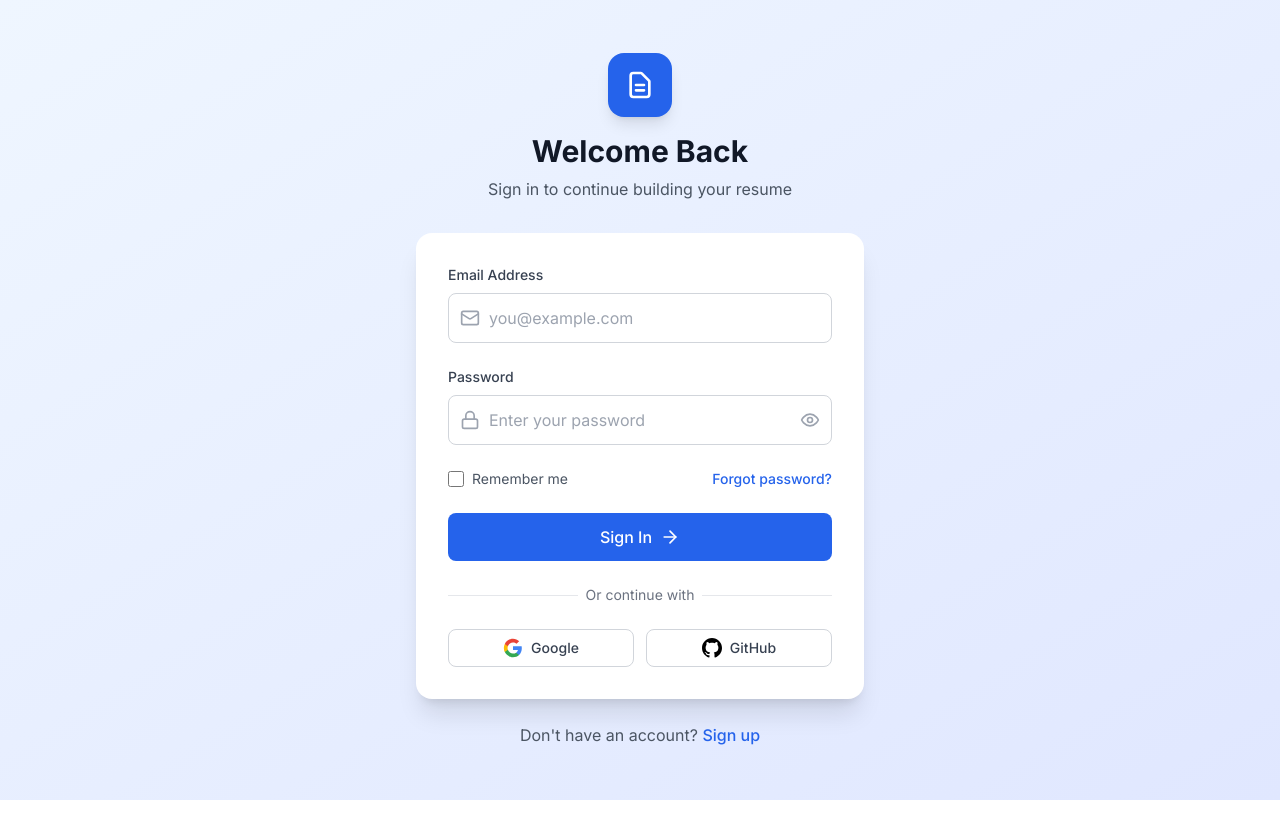
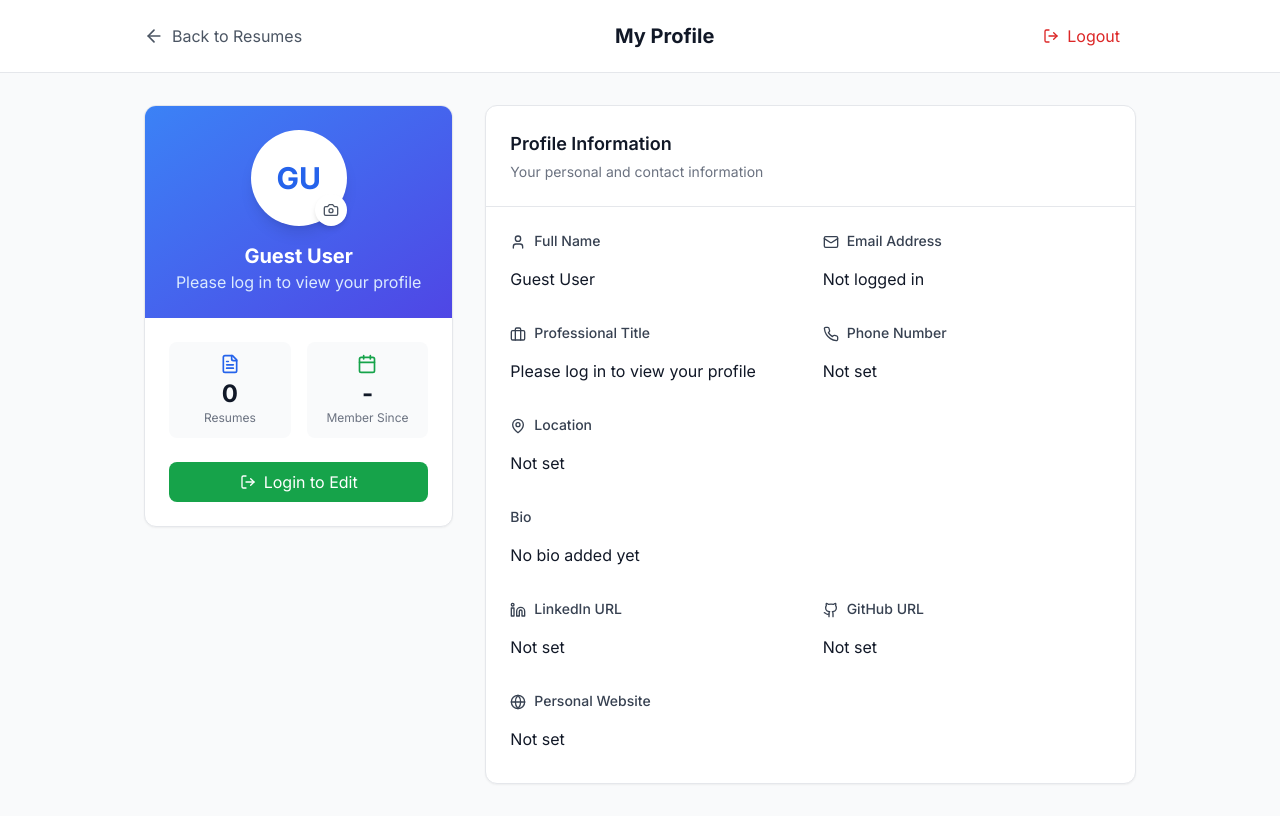
Before and after one commit to Shahil2005/MeeRes, a React (Vite) app in the folder client/: page /profile in a window 1280 px wide. Before the commit this address led to /login. Built offline with nearby package versions, Linux system fonts and the light colour scheme.

Commit message:
profile section displaying added

```diff
--- a/client/src/pages/Login.jsx
+++ b/client/src/pages/Login.jsx
@@ -32,10 +32,32 @@ const Login = () => {
       // localStorage.setItem('token', response.token);
       // localStorage.setItem('user', JSON.stringify(response.user));
 
-      // Simulate API call
+      // Simulate API call - create a mock user for demo
       await new Promise(resolve => setTimeout(resolve, 1000));
 
-      // For now, just navigate to home
+      // Create mock user data and store it
+      const mockUser = {
+        fullName: formData.email.split('@')[0].replace(/\./g, ' ').replace(/\b\w/g, l => l.toUpperCase()),
+        email: formData.email,
+        profile: {
+          phone: '',
+          location: '',
+          title: '',
+          bio: '',
+          linkedIn: '',
+          github: '',
+          website: ''
+        },
+        stats: {
+          totalResumes: 0,
+          lastActive: new Date().toISOString()
+        },
+        createdAt: new Date().toISOString()
+      };
+
+      localStorage.setItem('token', 'mock-token-' + Date.now());
+      localStorage.setItem('user', JSON.stringify(mockUser));
+
       navigate('/');
     } catch (err) {
       setError(err.message || 'Invalid email or password');
--- a/client/src/pages/Profile.jsx
+++ b/client/src/pages/Profile.jsx
@@ -47,10 +47,7 @@ const Profile = () => {
   // Load user data on mount
   useEffect(() => {
     const currentUser = authAPI.getCurrentUser();
-    if (!currentUser) {
-      navigate('/login');
-      return;
-    }
+    if (currentUser) {
       setUser(currentUser);
       setFormData({
         fullName: currentUser.fullName || '',
@@ -65,6 +62,8 @@ const Profile = () => {
           website: currentUser.profile?.website || ''
         }
       });
+    }
+    // If no user, show empty profile (don't redirect - let user see the page)
   }, [navigate]);
 
   const handleChange = (e) => {
@@ -119,36 +118,47 @@ const Profile = () => {
     navigate('/login');
   };
 
+  const getInitials = (name) => {
+    if (!name) return 'U';
+    return name.split(' ').map(n => n[0]).join('').toUpperCase().slice(0, 2);
+  };
+
+  // Default user for display when not logged in
+  const displayUser = user || {
+    fullName: 'Guest User',
+    email: 'Not logged in',
+    profile: {
+      title: 'Please log in to view your profile',
+      phone: '',
+      location: '',
+      bio: '',
+      linkedIn: '',
+      github: '',
+      website: ''
+    },
+    stats: {
+      totalResumes: 0
+    },
+    createdAt: null
+  };
+
   const handleCancel = () => {
     setFormData({
-      fullName: user?.fullName || '',
-      email: user?.email || '',
+      fullName: displayUser?.fullName || '',
+      email: displayUser?.email || '',
       profile: {
-        phone: user?.profile?.phone || '',
-        location: user?.profile?.location || '',
-        title: user?.profile?.title || '',
-        bio: user?.profile?.bio || '',
-        linkedIn: user?.profile?.linkedIn || '',
-        github: user?.profile?.github || '',
-        website: user?.profile?.website || ''
+        phone: displayUser?.profile?.phone || '',
+        location: displayUser?.profile?.location || '',
+        title: displayUser?.profile?.title || '',
+        bio: displayUser?.profile?.bio || '',
+        linkedIn: displayUser?.profile?.linkedIn || '',
+        github: displayUser?.profile?.github || '',
+        website: displayUser?.profile?.website || ''
       }
     });
     setIsEditing(false);
     setError('');
   };
-
-  const getInitials = (name) => {
-    if (!name) return 'U';
-    return name.split(' ').map(n => n[0]).join('').toUpperCase().slice(0, 2);
-  };
-
-  if (!user) {
-    return (
-      <div className="min-h-screen bg-gray-50 flex items-center justify-center">
-        <Loader2 className="w-8 h-8 text-blue-600 animate-spin" />
-      </div>
-    );
-  }
 
   return (
     <div className="min-h-screen bg-gray-50">
@@ -204,14 +214,14 @@ const Profile = () => {
               <div className="bg-gradient-to-br from-blue-500 to-indigo-600 p-6 text-center">
                 <div className="relative inline-block">
                   <div className="w-24 h-24 bg-white rounded-full flex items-center justify-center text-3xl font-bold text-blue-600 mx-auto shadow-lg">
-                    {getInitials(user.fullName)}
+                    {getInitials(displayUser.fullName)}
                   </div>
                   <button className="absolute bottom-0 right-0 p-2 bg-white rounded-full shadow-md hover:shadow-lg transition-shadow">
                     <Camera className="w-4 h-4 text-gray-600" />
                   </button>
                 </div>
-                <h2 className="mt-4 text-xl font-bold text-white">{user.fullName}</h2>
-                <p className="text-blue-100">{user.profile?.title || 'No title set'}</p>
+                <h2 className="mt-4 text-xl font-bold text-white">{displayUser.fullName}</h2>
+                <p className="text-blue-100">{displayUser.profile?.title || 'No title set'}</p>
               </div>
 
               {/* Quick Stats */}
@@ -219,13 +229,13 @@ const Profile = () => {
                 <div className="grid grid-cols-2 gap-4 text-center">
                   <div className="p-3 bg-gray-50 rounded-lg">
                     <FileText className="w-5 h-5 text-blue-600 mx-auto mb-1" />
-                    <p className="text-2xl font-bold text-gray-900">{user.stats?.totalResumes || 0}</p>
+                    <p className="text-2xl font-bold text-gray-900">{displayUser.stats?.totalResumes || 0}</p>
                     <p className="text-xs text-gray-500">Resumes</p>
                   </div>
                   <div className="p-3 bg-gray-50 rounded-lg">
                     <Calendar className="w-5 h-5 text-green-600 mx-auto mb-1" />
                     <p className="text-2xl font-bold text-gray-900">
-                      {user.createdAt ? new Date(user.createdAt).getFullYear() : '-'}
+                      {displayUser.createdAt ? new Date(displayUser.createdAt).getFullYear() : '-'}
                     </p>
                     <p className="text-xs text-gray-500">Member Since</p>
                   </div>
@@ -233,22 +243,22 @@ const Profile = () => {
 
                 {/* Social Links */}
                 <div className="mt-6 space-y-3">
-                  {user.profile?.linkedIn && (
-                    <a href={user.profile.linkedIn} target="_blank" rel="noopener noreferrer"
+                  {displayUser.profile?.linkedIn && (
+                    <a href={displayUser.profile.linkedIn} target="_blank" rel="noopener noreferrer"
                        className="flex items-center gap-3 text-gray-600 hover:text-blue-600 transition-colors">
                       <Linkedin className="w-5 h-5" />
                       <span className="text-sm truncate">LinkedIn Profile</span>
                     </a>
                   )}
-                  {user.profile?.github && (
-                    <a href={user.profile.github} target="_blank" rel="noopener noreferrer"
+                  {displayUser.profile?.github && (
+                    <a href={displayUser.profile.github} target="_blank" rel="noopener noreferrer"
                        className="flex items-center gap-3 text-gray-600 hover:text-gray-900 transition-colors">
                       <Github className="w-5 h-5" />
                       <span className="text-sm truncate">GitHub Profile</span>
                     </a>
                   )}
-                  {user.profile?.website && (
-                    <a href={user.profile.website} target="_blank" rel="noopener noreferrer"
+                  {displayUser.profile?.website && (
+                    <a href={displayUser.profile.website} target="_blank" rel="noopener noreferrer"
                        className="flex items-center gap-3 text-gray-600 hover:text-green-600 transition-colors">
                       <Globe className="w-5 h-5" />
                       <span className="text-sm truncate">Personal Website</span>
@@ -256,14 +266,23 @@ const Profile = () => {
                   )}
                 </div>
 
-                {/* Edit Button */}
-                {!isEditing && (
+                {/* Edit Button - only show if user is logged in */}
+                {!isEditing && user && (
                   <button
                     onClick={() => setIsEditing(true)}
                     className="w-full mt-6 flex items-center justify-center gap-2 px-4 py-2 bg-blue-600 text-white rounded-lg hover:bg-blue-700 transition-colors"
                   >
                     <Edit2 className="w-4 h-4" />
                     Edit Profile
+                  </button>
+                )}
+                {!user && (
+                  <button
+                    onClick={() => navigate('/login')}
+                    className="w-full mt-6 flex items-center justify-center gap-2 px-4 py-2 bg-green-600 text-white rounded-lg hover:bg-green-700 transition-colors"
+                  >
+                    <LogOut className="w-4 h-4" />
+                    Login to Edit
                   </button>
                 )}
               </div>
@@ -300,7 +319,7 @@ const Profile = () => {
                         required
                       />
                     ) : (
-                      <p className="text-gray-900 py-2">{user.fullName}</p>
+                      <p className="text-gray-900 py-2">{displayUser.fullName}</p>
                     )}
                   </div>
 
@@ -320,7 +339,7 @@ const Profile = () => {
                         required
                       />
                     ) : (
-                      <p className="text-gray-900 py-2">{user.email}</p>
+                      <p className="text-gray-900 py-2">{displayUser.email}</p>
                     )}
                   </div>
 
@@ -340,7 +359,7 @@ const Profile = () => {
                         className="w-full px-4 py-2 border border-gray-300 rounded-lg focus:ring-2 focus:ring-blue-500 focus:border-blue-500 transition-colors"
                       />
                     ) : (
-                      <p className="text-gray-900 py-2">{user.profile?.title || 'Not set'}</p>
+                      <p className="text-gray-900 py-2">{displayUser.profile?.title || 'Not set'}</p>
                     )}
                   </div>
 
@@ -360,7 +379,7 @@ const Profile = () => {
                         className="w-full px-4 py-2 border border-gray-300 rounded-lg focus:ring-2 focus:ring-blue-500 focus:border-blue-500 transition-colors"
                       />
                     ) : (
-                      <p className="text-gray-900 py-2">{user.profile?.phone || 'Not set'}</p>
+                      <p className="text-gray-900 py-2">{displayUser.profile?.phone || 'Not set'}</p>
                     )}
                   </div>
 
@@ -380,7 +399,7 @@ const Profile = () => {
                         className="w-full px-4 py-2 border border-gray-300 rounded-lg focus:ring-2 focus:ring-blue-500 focus:border-blue-500 transition-colors"
                       />
                     ) : (
-                      <p className="text-gray-900 py-2">{user.profile?.location || 'Not set'}</p>
+                      <p className="text-gray-900 py-2">{displayUser.profile?.location || 'Not set'}</p>
                     )}
                   </div>
 
@@ -399,7 +418,7 @@ const Profile = () => {
                         className="w-full px-4 py-2 border border-gray-300 rounded-lg focus:ring-2 focus:ring-blue-500 focus:border-blue-500 transition-colors resize-none"
                       />
                     ) : (
-                      <p className="text-gray-900 py-2">{user.profile?.bio || 'No bio added yet'}</p>
+                      <p className="text-gray-900 py-2">{displayUser.profile?.bio || 'No bio added yet'}</p>
                     )}
                   </div>
 
@@ -419,7 +438,7 @@ const Profile = () => {
                         className="w-full px-4 py-2 border border-gray-300 rounded-lg focus:ring-2 focus:ring-blue-500 focus:border-blue-500 transition-colors"
                       />
                     ) : (
-                      <p className="text-gray-900 py-2 truncate">{user.profile?.linkedIn || 'Not set'}</p>
+                      <p className="text-gray-900 py-2 truncate">{displayUser.profile?.linkedIn || 'Not set'}</p>
                     )}
                   </div>
 
@@ -439,7 +458,7 @@ const Profile = () => {
                         className="w-full px-4 py-2 border border-gray-300 rounded-lg focus:ring-2 focus:ring-blue-500 focus:border-blue-500 transition-colors"
                       />
                     ) : (
-                      <p className="text-gray-900 py-2 truncate">{user.profile?.github || 'Not set'}</p>
+                      <p className="text-gray-900 py-2 truncate">{displayUser.profile?.github || 'Not set'}</p>
                     )}
                   </div>
 
@@ -459,7 +478,7 @@ const Profile = () => {
                         className="w-full px-4 py-2 border border-gray-300 rounded-lg focus:ring-2 focus:ring-blue-500 focus:border-blue-500 transition-colors"
                       />
                     ) : (
-                      <p className="text-gray-900 py-2 truncate">{user.profile?.website || 'Not set'}</p>
+                      <p className="text-gray-900 py-2 truncate">{displayUser.profile?.website || 'Not set'}</p>
                     )}
                   </div>
                 </div>
--- a/client/src/pages/Signup.jsx
+++ b/client/src/pages/Signup.jsx
@@ -59,10 +59,32 @@ const Signup = () => {
       // localStorage.setItem('token', response.token);
       // localStorage.setItem('user', JSON.stringify(response.user));
 
-      // Simulate API call
+      // Simulate API call - create user from signup data
       await new Promise(resolve => setTimeout(resolve, 1000));
 
-      // For now, just navigate to home
+      // Create user data from signup form
+      const newUser = {
+        fullName: formData.fullName,
+        email: formData.email,
+        profile: {
+          phone: '',
+          location: '',
+          title: '',
+          bio: '',
+          linkedIn: '',
+          github: '',
+          website: ''
+        },
+        stats: {
+          totalResumes: 0,
+          lastActive: new Date().toISOString()
+        },
+        createdAt: new Date().toISOString()
+      };
+
+      localStorage.setItem('token', 'mock-token-' + Date.now());
+      localStorage.setItem('user', JSON.stringify(newUser));
+
       navigate('/');
     } catch (err) {
       setError(err.message || 'Failed to create account');
```
Lines whose indentation alone changed are shown as unchanged.
